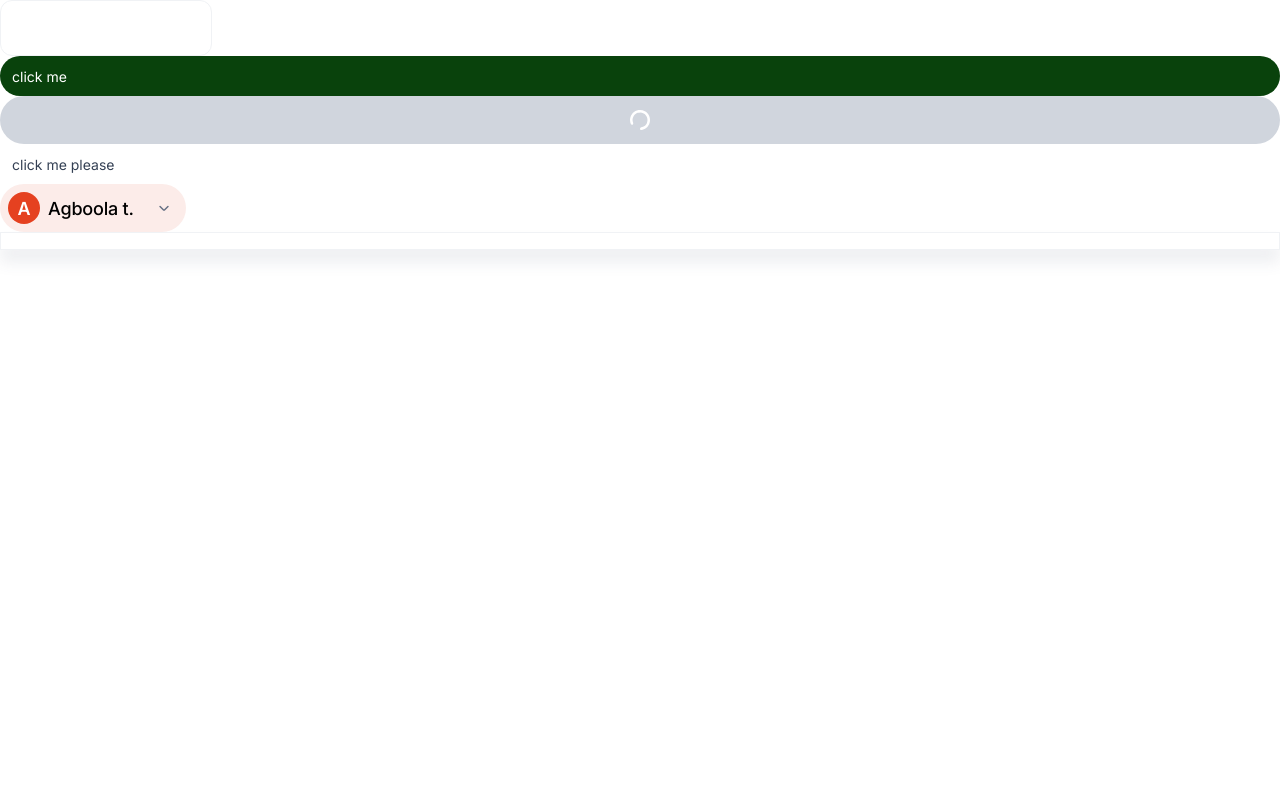
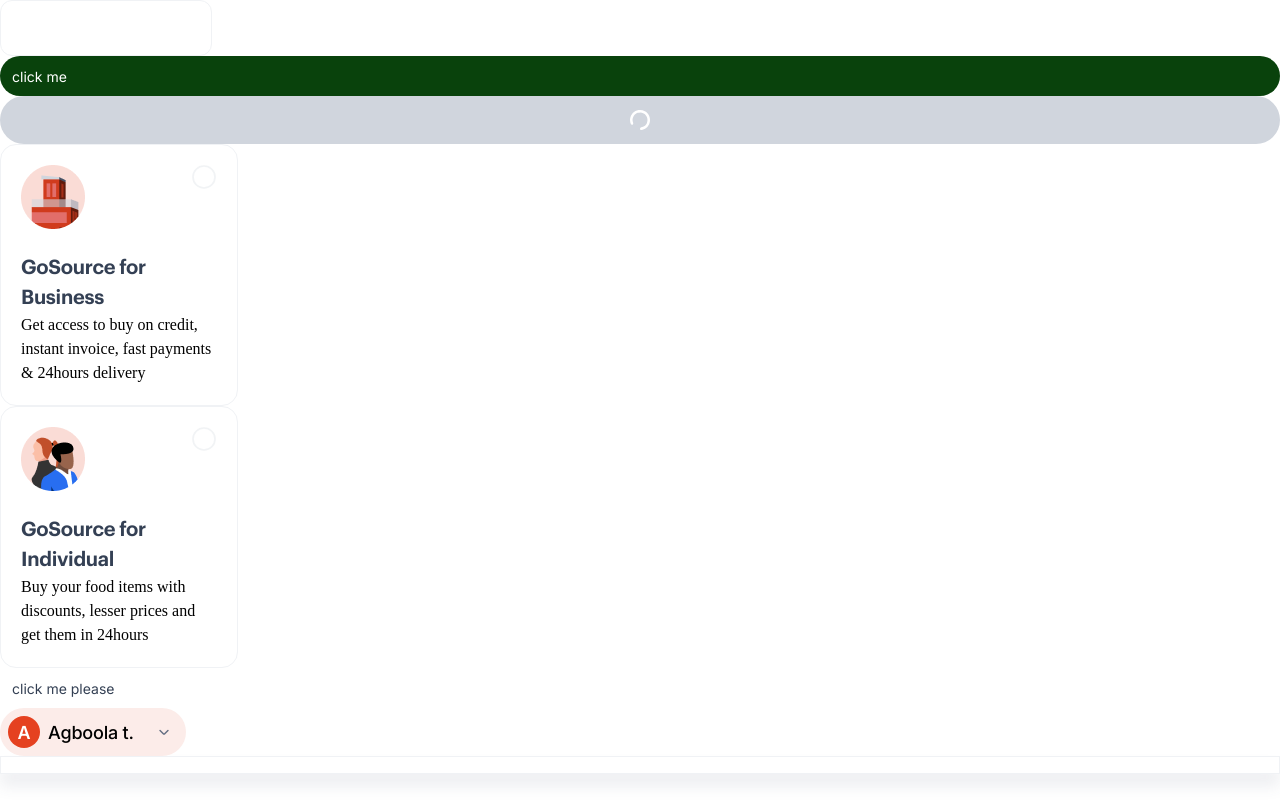
Before and after one commit to kaiser54/gosource, a Nuxt app: page / in a window 1280 px wide. Built offline with nearby package versions, Linux system fonts and the light colour scheme.

Commit message:
waitlist card

```diff
--- /dev/null
+++ b/components/Waitlist/Card.vue
@@ -0,0 +1,138 @@
+<template>
+  <div
+    class="flex border select-card"
+    @click="$emit('selectEvent', data.value)"
+    :class="{ selected: selectedItem === data.value }"
+  >
+    <div class="img-select flex">
+      <img :src="data.img" alt="" />
+      <div class="radio">
+        <svg viewBox="0 0 25 25" width="25" height="25">
+          <circle cx="12" cy="12" r="11" />
+          <path
+            d="M8.5,12l2.5,2.5L15.5,10"
+            fill="none"
+            stroke="#fff"
+            stroke-width="2"
+            stroke-linecap="round"
+            stroke-linejoin="round"
+          />
+        </svg>
+      </div>
+    </div>
+    <div class="content-flex">
+      <h4 class="heading-4-bold">{{ data.title }}</h4>
+      <p class="body-small body-small-regular">{{ data.snippet }}</p>
+    </div>
+  </div>
+</template>
+
+<script setup>
+import { ref, computed } from "vue";
+const { data, selectedItem } = defineProps({
+  data: {
+    type: Object,
+    required: true,
+  },
+  selectedItem: {
+    type: String,
+    required: true,
+  },
+});
+</script>
+
+<style>
+.flex {
+  display: flex;
+}
+h4 {
+  color: var(--grey-700, #344054);
+
+  /* H4/Heading 4 Bold */
+  font-family: Graphik;
+  font-size: 20px;
+  font-style: normal;
+  font-weight: 600;
+  line-height: 30px; /* 150% */
+  letter-spacing: -0.3px;
+}
+</style>
+
+<style scoped>
+.select-card {
+  padding: 20px;
+  flex-direction: column;
+  justify-content: center;
+  align-items: flex-start;
+  gap: 24px;
+  cursor: pointer;
+  max-width: 237.5px;
+  width: 100%;
+  border-radius: 16px;
+  border: 1px solid var(--grey-100, #f0f2f5);
+  background: var(--White, #fff);
+}
+.img-select {
+  width: 100%;
+  display: flex;
+  justify-content: space-between;
+  align-items: flex-start;
+  align-self: stretch;
+}
+svg {
+  transition: opacity 0.3s, transform 0.3s;
+}
+
+svg circle {
+  stroke: #e4e7ec;
+  stroke-width: 1.66667px;
+  fill: none;
+
+  width: 100px;
+  height: 100px;
+  border-radius: 50%;
+  opacity: 0.5;
+
+  /* transform-origin: center center; */
+}
+
+svg path {
+  width: 100px;
+  height: 100px;
+  transform: translate(-50%, -50%);
+  position: absolute;
+  top: 50%;
+  left: 50%;
+  transform-origin: center center;
+
+  transition: opacity 0.3s, transform 0.3s;
+  transform: scale(0.4);
+  opacity: 1;
+}
+
+.selected {
+  background: #e5faec;
+}
+
+.selected svg path {
+  opacity: 1;
+  animation: scaleAnimation 0.3s forwards;
+}
+.selected svg circle {
+  fill: #09420c;
+  animation: scaleAnimation 0.3s forwards;
+}
+
+@keyframes scaleAnimation {
+  0% {
+    transform: scale(0.4);
+  }
+  50% {
+    transform: scale(1.6);
+  }
+  100% {
+    transform: scale(1);
+    opacity: 1;
+  }
+}
+</style>
--- a/pages/index.vue
+++ b/pages/index.vue
@@ -14,6 +14,13 @@
       type="primary"
       :isLoading="true"
     />
+    <WaitlistCard
+      v-for="(data, index) in waitlistData"
+      :key="index"
+      :data="data"
+      :selectedItem="selectedItem"
+      @selectEvent="selectEvent($event)"
+    />
     <DynamicButtonNav buttonText="click me please" url="" />
     <p>{{ firstName }}</p>
     <Account name="Agboola t." />
@@ -23,7 +30,29 @@
 <script setup>
 import { ref } from "vue";
 
-const firstName = ref("");
+const firstName = ref("")
+
+const waitlistData = ref([
+  {
+    title: "GoSource for Business",
+    snippet:
+      "Get access to buy on credit, instant invoice, fast payments & 24hours delivery",
+    value: "business",
+    img:  "/images/business.png",
+  },
+  {
+    title: "GoSource for Individual",
+    snippet:
+      "Buy your food items with discounts, lesser prices and get them in 24hours",
+    value: "individual",
+    img:  "/images/individual.png",
+  },
+]);
+
+const selectedItem = ref("");
+const selectEvent = (e) => {
+  selectedItem.value = e;
+};
 </script>
 
 <style scoped>
```
Also changed, not shown: public/images/business.png (added), public/images/individual.png (added).
